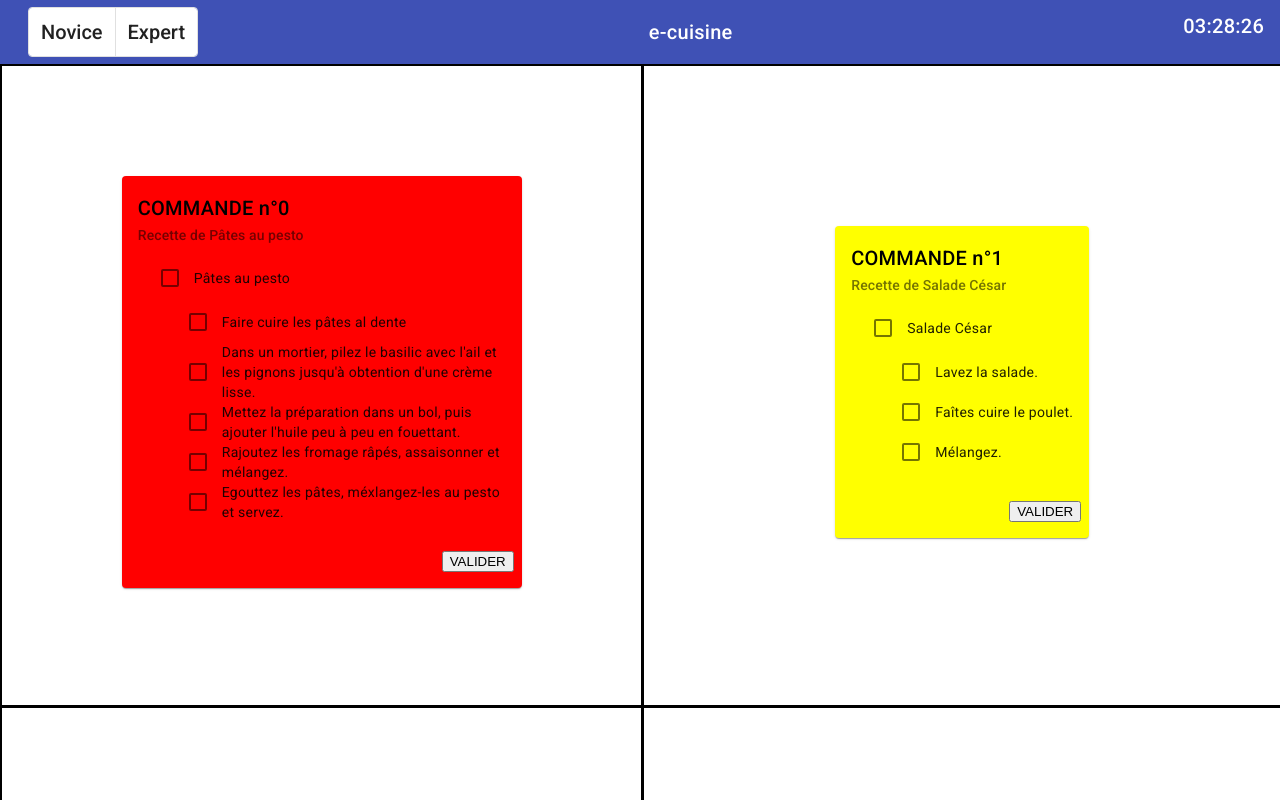
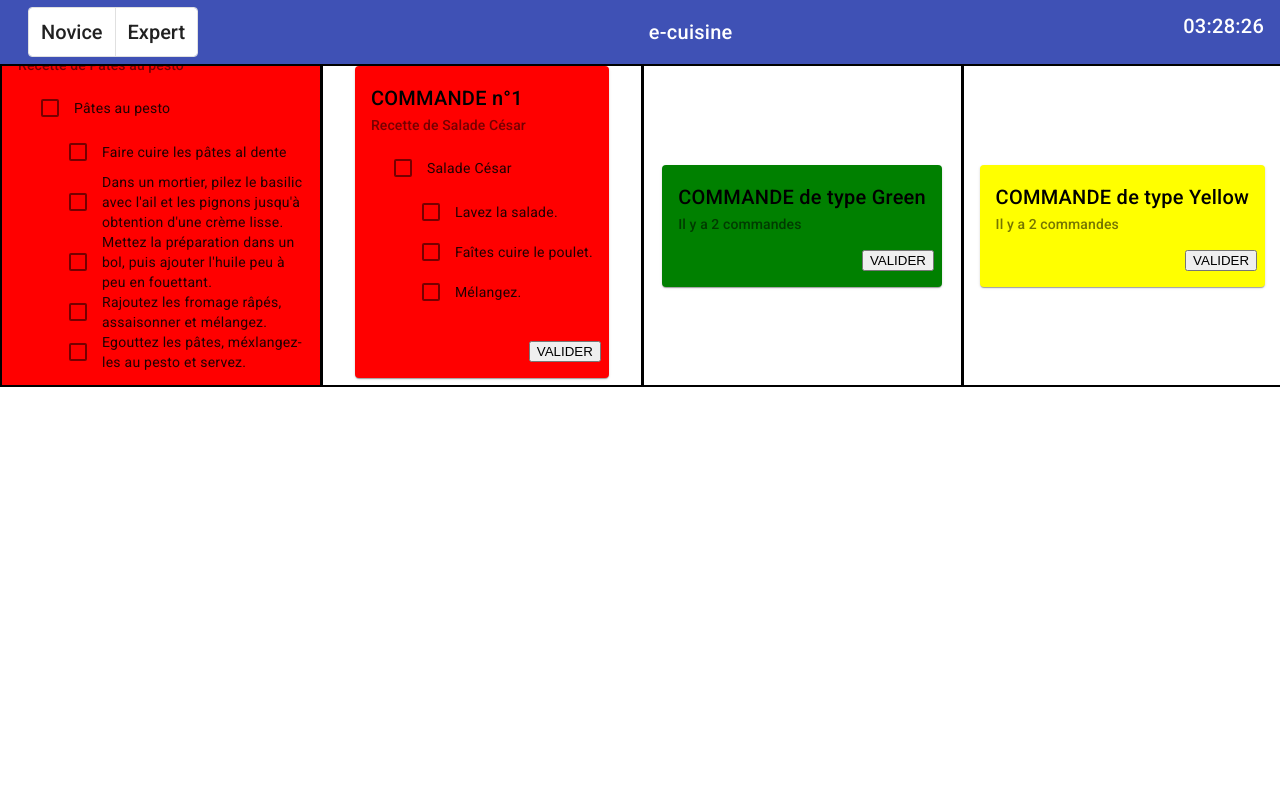
Before and after one commit to EvaRadu/eCuisine, an Angular app: page / in a window 1280 px wide. Shown: the top 800 px of the page. Built offline with nearby package versions, Linux system fonts and the light colour scheme.

Commit message:
Correction merge

```diff
--- a/src/app/board/board.component.html
+++ b/src/app/board/board.component.html
@@ -1,11 +1,23 @@
 <div class="board">
-    <mat-grid-list cols="2">
-        <mat-grid-tile
-            *ngFor="let task of tasks"
+    <mat-grid-list cols="4">
+      <div *ngFor="let task of tasks">
+        <mat-grid-tile *ngIf="notClusterize(task)"
             [colspan]="1"
             [rowspan]="1">
-         <app-card [task]=task ></app-card>
+          <app-card *ngIf="notClusterize(task)" [task]=task></app-card>
         </mat-grid-tile>
+      </div>
+
+      <mat-grid-tile [colspan]="1"
+        [rowspan]="1">
+        <app-card-cluster *ngIf="clusterize" [numberOfCommand]="numberOfGreen()" [typeCluster]="'Green'"></app-card-cluster>
+      </mat-grid-tile>
+
+      <mat-grid-tile [colspan]="1"
+                     [rowspan]="1">
+        <app-card-cluster *ngIf="clusterize" [numberOfCommand]="numberOfYellow()" [typeCluster]="'Yellow'"></app-card-cluster>
+      </mat-grid-tile>
+
       </mat-grid-list>
 </div>
 <!-- <div> -->
--- a/src/app/board/board.component.ts
+++ b/src/app/board/board.component.ts
@@ -1,5 +1,5 @@
 import { Component } from '@angular/core';
-import { tasks } from './../tasks';
+import {Task, tasks} from './../tasks';
 
 @Component({
   selector: 'app-board',
@@ -9,4 +9,58 @@ import { tasks } from './../tasks';
 
 export class BoardComponent {
   tasks = tasks;
+  clusterize = true;
+
+  notClusterize(task: Task) {
+    if (task.pressingNumber != undefined) {
+      if(task.pressingNumber < 60 && this.clusterize) {
+        return false;
+      }
+      return true;
+    }
+    return true;
+  }
+
+  numberOfGreen() {
+    let nbGreen = 0;
+    tasks.forEach(function(task) {
+      if(task.pressingNumber != undefined) {
+        if(task.pressingNumber < 30) {
+          nbGreen += 1;
+        }
+      }
+    })
+    return nbGreen;
+  }
+
+  determineColAndRow(task: Task) {
+    if(task.pressingNumber != undefined) {
+      if(this.clusterize && task.pressingNumber < 60) {
+        return 0
+      }
+      if(task.pressingNumber < 30) {
+        return 1
+      }
+      if(task.pressingNumber < 60) {
+        return 2
+      }
+      if(task.pressingNumber < 60) {
+        return 3
+      }
+    }
+    return 1
+  }
+
+  numberOfYellow() {
+    let nbYellow = 0;
+    tasks.forEach(function(task) {
+      if(task.pressingNumber != undefined) {
+        if(task.pressingNumber >= 30 && task.pressingNumber < 60) {
+          nbYellow += 1;
+        }
+      }
+    })
+    return nbYellow;
+  }
+
 }
```
